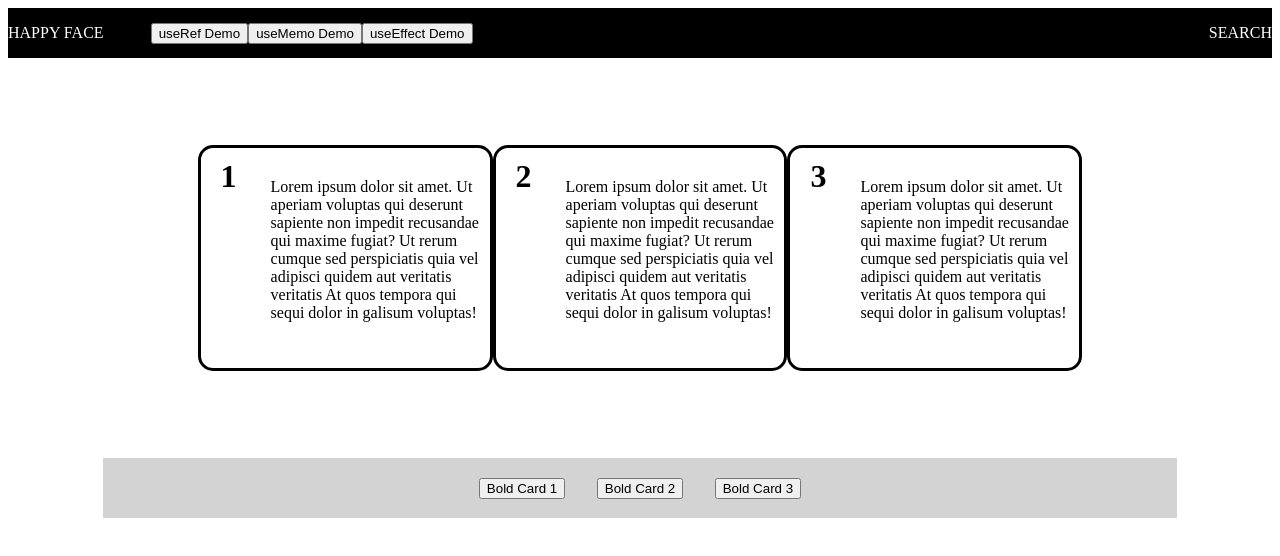
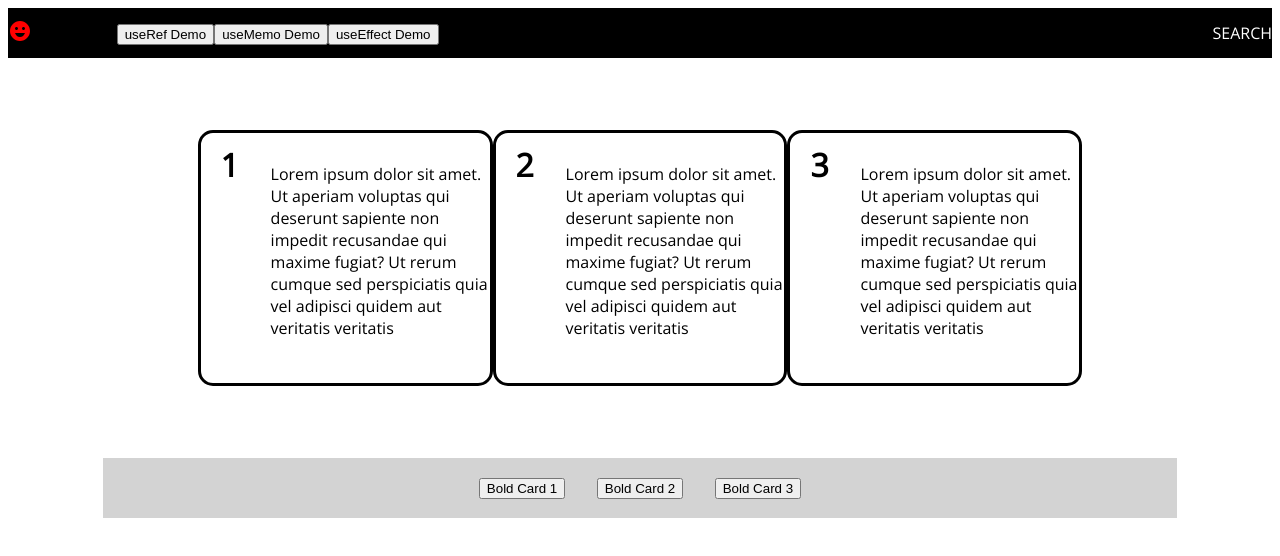
Before and after one commit to adhkr81/sj-react-hooks-frontend, a React (Create React App) app: page / in a window 1280 px wide. Shown: the top 556 px of the page. Built offline with nearby package versions, Linux system fonts and the light colour scheme.

Commit message:
useRef Array() usage

```diff
--- a/package.json
+++ b/package.json
@@ -3,6 +3,10 @@
   "version": "0.1.0",
   "private": true,
   "dependencies": {
+    "@emotion/react": "^11.10.4",
+    "@emotion/styled": "^11.10.4",
+    "@mui/icons-material": "^5.10.6",
+    "@mui/material": "^5.10.8",
     "@testing-library/jest-dom": "^5.16.5",
     "@testing-library/react": "^13.4.0",
     "@testing-library/user-event": "^13.5.0",
--- a/src/App.js
+++ b/src/App.js
@@ -1,9 +1,18 @@
 import { Navbar } from "./components/Navbar"
 import { Card } from "./components/Card"
 import { Footer } from "./components/Footer"
+import { useRef } from "react"
+import "./index.css"
 
 
 function App() {
+
+  const itemEls = useRef(new Array())
+
+  function handleClick(e) {
+    itemEls.current[e.target.id].style.fontWeight = (itemEls.current[e.target.id].style.fontWeight === "200" ? "700" : "200")
+
+  }
 
   const list = [ 1, 2, 3 ]
 
@@ -11,8 +20,8 @@ function App() {
     <div className="App">
 
       <Navbar />
-      <Card list={list}/>
-      <Footer />
+      <Card list={list} itemEls={itemEls}/>
+      <Footer handleClick={handleClick}/>
 
     </div>
   );
--- a/src/components/Card/card.css
+++ b/src/components/Card/card.css
@@ -12,8 +12,9 @@
     position: relative;
     border-radius: 15px;
     border: 3px solid black;
-    width: 340px;
-    height: 220px;
+    width: 350px;
+    height: 250px;
+    font-weight: 200;
 }
 
 .textContainer {
--- a/src/components/Card/index.js
+++ b/src/components/Card/index.js
@@ -1,20 +1,20 @@
+import { useRef } from "react"
+
 import "./card.css"
 
-export function Card ({list}) {
+export function Card ({list , itemEls}) {
 
-    console.log(list)
 
     return (
 
     <div className="screen">
         {list.map((item) => {
             return (
-                <div className="cards">
+                <div style={{"fontWeight" : "200"}} key={item} ref={(element) => itemEls.current.push(element)} className="cards">
                     <div className="numberStyle">{item}</div>
                     <div className="textContainer">Lorem ipsum dolor sit amet. Ut aperiam voluptas qui deserunt sapiente
                         non impedit recusandae qui maxime fugiat? Ut rerum cumque sed perspiciatis
-                        quia vel adipisci quidem aut veritatis veritatis At quos tempora qui sequi
-                        dolor in galisum voluptas! </div>
+                        quia vel adipisci quidem aut veritatis veritatis </div>
                 </div>
             )
         })}
--- a/src/components/Footer/index.js
+++ b/src/components/Footer/index.js
@@ -1,13 +1,14 @@
 import "./footer.css"
 
-export function Footer () {
+export function Footer ({handleClick}) {
+
 
     return (
         <footer className="footerContainer">
             <div className="footer">
-                <button>Bold Card 1</button>
-                <button>Bold Card 2</button>
-                <button>Bold Card 3</button>
+                <button id="0" onClick={handleClick}>Bold Card 1</button>
+                <button id="1" onClick={handleClick}>Bold Card 2</button>
+                <button id="2" onClick={handleClick}>Bold Card 3</button>
             </div>
         </footer>
     )
--- a/src/components/Navbar/index.js
+++ b/src/components/Navbar/index.js
@@ -1,10 +1,11 @@
 import "./navbar.css"
+import EmojiEmotionsIcon from '@mui/icons-material/EmojiEmotions';
 
 export function Navbar () {
 
     return (
         <nav className="container">
-            <div className="font">HAPPY FACE</div>
+            <div className="font"><EmojiEmotionsIcon sx={{"color" : "red"}}/></div>
                 <div className="buttonDiv">
                     <button>useRef Demo</button>
                     <button>useMemo Demo</button>
--- /dev/null
+++ b/src/index.css
@@ -0,0 +1,5 @@
+@import url('https://fonts.googleapis.com/css2?family=Open+Sans&display=swap');
+
+body {
+    font-family: 'Open Sans', sans-serif;
+}
```
Also changed, not shown: 1 other file (tests, documents, lock files or other folders).
